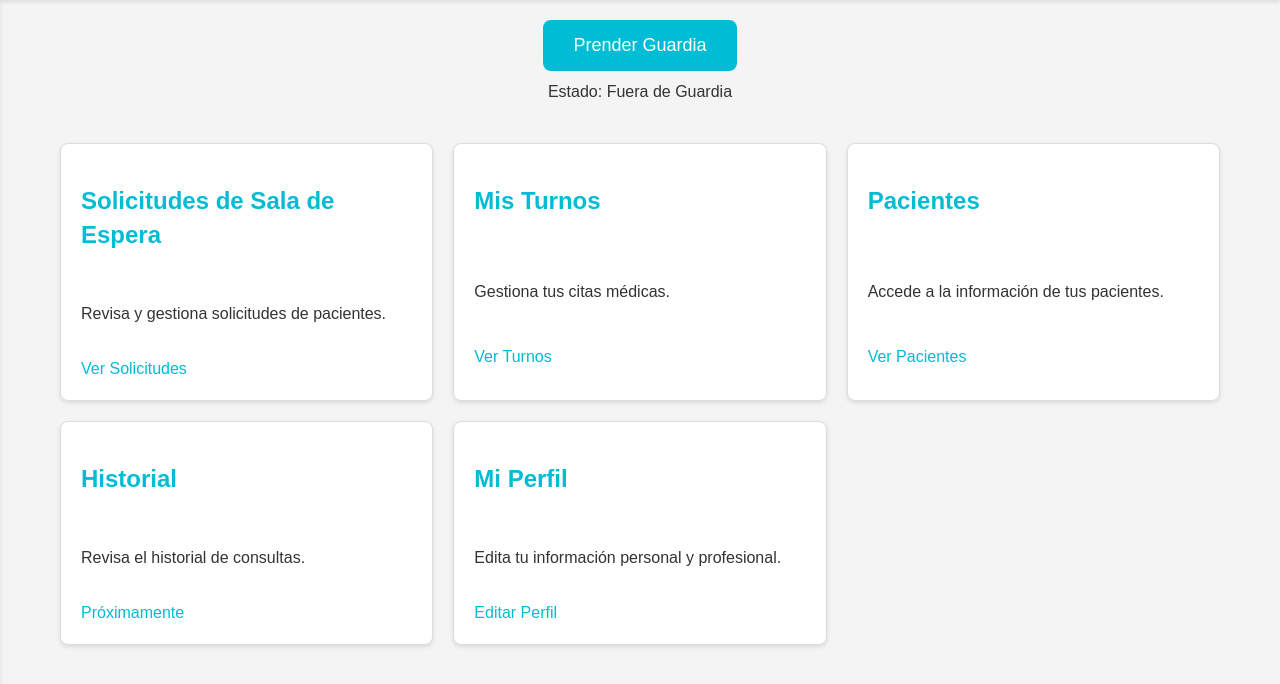
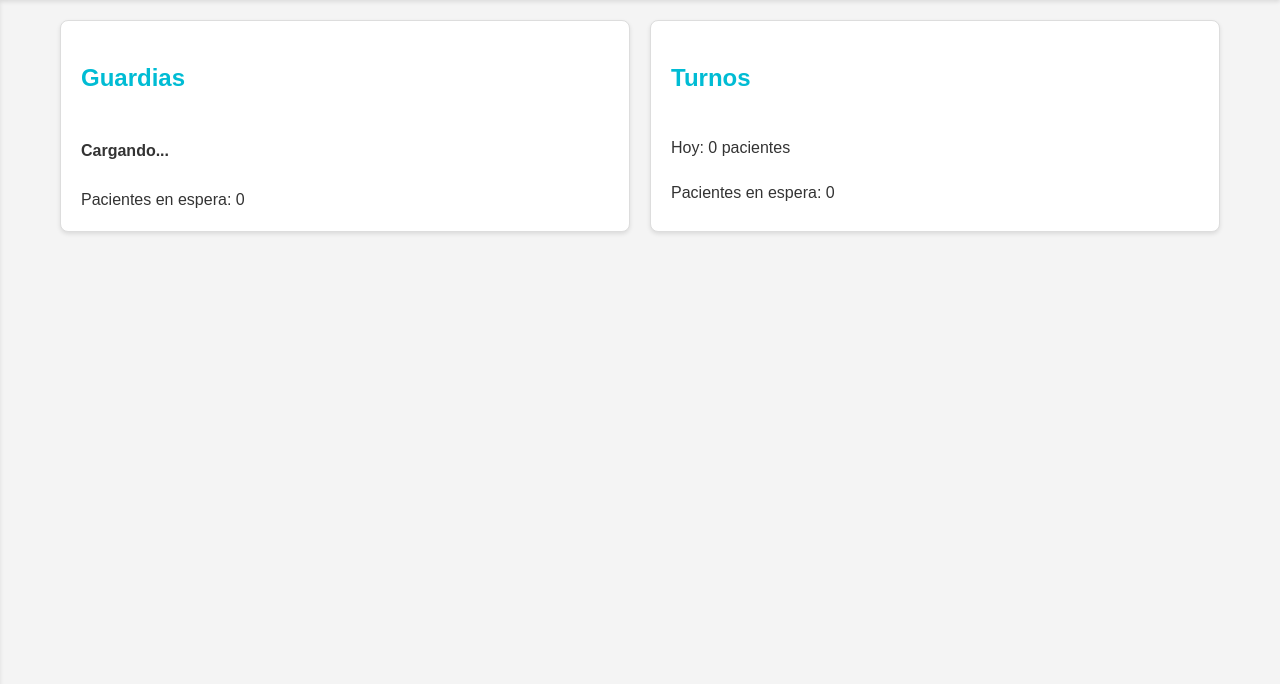
Before and after one commit to ejextr/telemedicina, a Flask app: template templates/doctor_dashboard.html in a window 1280 px wide. Shown: the part 85-769 px from the top of the page. Run offline with Flask 3, Linux system fonts and the light colour scheme; the template is opened without the code that fills it, so the values that code supplies are empty.

Commit message:
feat: Doctor dashboard refactor - 2 cards (Guardias/Turnos) with dynamic counts/info; shift toggle moved to Guardias view w/ end_time input & auto-off; enhanced menus; new APIs (waiting_count, shift_status, today_appointments); DB shift_end_time

```diff
--- a/flask_app.py
+++ b/flask_app.py
@@ -26,6 +26,7 @@ class User(UserMixin, db.Model):
     description = db.Column(db.Text, nullable=True)
     specialty = db.Column(db.String(100), nullable=True)  # Only for doctors
     on_shift = db.Column(db.Boolean, default=False)  # For doctors
+    shift_end_time = db.Column(db.DateTime, nullable=True)
 
 class Patient(db.Model):
     id = db.Column(db.Integer, primary_key=True)
@@ -128,6 +129,11 @@ def logout():
 @app.route('/dashboard')
 @login_required
 def dashboard():
+    now = datetime.utcnow()
+    if current_user.role == 'doctor' and current_user.on_shift and current_user.shift_end_time and current_user.shift_end_time < now:
+        current_user.on_shift = False
+        current_user.shift_end_time = None
+        db.session.commit()
     if current_user.role == 'doctor':
         return render_template('doctor_dashboard.html')
     return render_template('dashboard.html')
@@ -159,14 +165,29 @@ def api_login():
 @login_required
 def api_patients():
     patients = Patient.query.all()
+
 @app.route('/toggle_shift', methods=['POST'])
 @login_required
 def toggle_shift():
     if current_user.role != 'doctor':
         return jsonify({'error': 'Not a doctor'}), 403
-    current_user.on_shift = not current_user.on_shift
+    data = request.get_json() or {}
+    on = data.get('on', not current_user.on_shift)
+    end_time_str = data.get('end_time')
+    if on:
+        if not end_time_str:
+            return jsonify({'error': 'end_time required when turning on'}), 400
+        try:
+            end_time = datetime.fromisoformat(end_time_str.replace('Z', '+00:00'))
+            current_user.shift_end_time = end_time
+        except ValueError:
+            return jsonify({'error': 'Invalid end_time format (YYYY-MM-DDTHH:MM)'}), 400
+    else:
+        current_user.shift_end_time = None
+    current_user.on_shift = on
     db.session.commit()
-    return jsonify({'on_shift': current_user.on_shift})
+    end_str = current_user.shift_end_time.strftime('%H:%M') if current_user.shift_end_time else None
+    return jsonify({'on_shift': on, 'shift_end': end_str})
 
 @app.route('/guardias')
 @login_required
@@ -212,6 +233,10 @@ def waiting_requests():
     if current_user.role != 'doctor':
         return redirect(url_for('dashboard'))
     now = datetime.utcnow()
+    if current_user.on_shift and current_user.shift_end_time and current_user.shift_end_time < now:
+        current_user.on_shift = False
+        current_user.shift_end_time = None
+        db.session.commit()
     yesterday = now - timedelta(hours=24)
     active_requests = WaitingRoom.query.filter(WaitingRoom.doctor_id == current_user.id, WaitingRoom.status.in_(['pending', 'accepted', 'in_room'])).order_by(WaitingRoom.queue_order).all()
     today_consultations = WaitingRoom.query.filter(WaitingRoom.doctor_id == current_user.id, WaitingRoom.status == 'completed', WaitingRoom.end_time >= yesterday).order_by(WaitingRoom.end_time.desc()).all()
@@ -618,4 +643,9 @@ if __name__ == '__main__':
             db.session.commit()
         except:
             pass  # Column already exists
+        try:
+            db.session.execute(db.text('ALTER TABLE user ADD COLUMN shift_end_time DATETIME'))
+            db.session.commit()
+        except:
+            pass  # Column already exists
     app.run(debug=True)
--- a/init_db.py
+++ b/init_db.py
@@ -28,7 +28,8 @@ with app.app_context():
             name=user_data['name'],
             description=user_data['description'],
             specialty=user_data['specialty'],
-            on_shift=user_data['on_shift']
+            on_shift=user_data['on_shift'],
+            shift_end_time=None
         )
         db.session.add(user)
     db.session.commit()
--- a/templates/doctor_dashboard.html
+++ b/templates/doctor_dashboard.html
@@ -20,30 +20,6 @@
         .header h1 {
             color: var(--primary);
             margin: 0;
-        }
-        .shift-toggle {
-            text-align: center;
-            margin: 20px;
-        }
-        .shift-toggle button {
-            background-color: var(--primary);
-            color: white;
-            border: none;
-            padding: 15px 30px;
-            font-size: 18px;
-            border-radius: 8px;
-            cursor: pointer;
-            transition: background-color 0.3s;
-        }
-        .shift-toggle button.off {
-            background-color: var(--danger);
-        }
-        .shift-toggle button:hover {
-            opacity: 0.9;
-        }
-        .status {
-            font-size: 16px;
-            margin-top: 10px;
         }
         .doctor-grid {
             display: grid;
@@ -91,61 +67,46 @@
     <div class="header">
         <h1>Medic-App - Panel Médico</h1>
     </div>
-    <div class="shift-toggle">
-        <button id="shiftButton" onclick="toggleShift()">{% if current_user.on_shift %}Apagar Guardia{% else %}Prender Guardia{% endif %}</button>
-        <div class="status" id="status">Estado: {% if current_user.on_shift %}En Guardia{% else %}Fuera de Guardia{% endif %}</div>
-    </div>
     <div class="doctor-grid">
-        <div class="card">
-            <h2>Solicitudes de Sala de Espera</h2>
-            <p>Revisa y gestiona solicitudes de pacientes.</p>
-            <a href="{{ url_for('waiting_requests') }}">Ver Solicitudes</a>
+        <div class="card" style="cursor: pointer;" onclick="location.href='{{ url_for('waiting_requests') }}'">
+            <h2>Guardias</h2>
+            <div id="shift-status" style="font-weight: bold; margin: 10px 0;">Cargando...</div>
+            <div>Pacientes en espera: <span id="waiting-count">0</span></div>
         </div>
-        <div class="card">
-            <h2>Mis Turnos</h2>
-            <p>Gestiona tus citas médicas.</p>
-            <a href="{{ url_for('appointments') }}">Ver Turnos</a>
-        </div>
-        <div class="card">
-            <h2>Pacientes</h2>
-            <p>Accede a la información de tus pacientes.</p>
-            <a href="{{ url_for('patients') }}">Ver Pacientes</a>
-        </div>
-        <div class="card">
-            <h2>Historial</h2>
-            <p>Revisa el historial de consultas.</p>
-            <a href="#">Próximamente</a>
-        </div>
-        <div class="card">
-            <h2>Mi Perfil</h2>
-            <p>Edita tu información personal y profesional.</p>
-            <a href="{{ url_for('profile') }}">Editar Perfil</a>
+        <div class="card" style="cursor: pointer;" onclick="location.href='{{ url_for('appointments') }}'">
+            <h2>Turnos</h2>
+            <div>Hoy: <span id="today-count">0</span> pacientes</div>
+            <div>Pacientes en espera: <span id="waiting-count-turnos">0</span></div>
         </div>
     </div>
     <script>
         function toggleMenu() {
             document.getElementById('menu').classList.toggle('open');
         }
-        async function toggleShift() {
-            const response = await fetch('/toggle_shift', {
-                method: 'POST',
-                headers: {
-                    'Content-Type': 'application/json',
+        async function loadDoctorInfo() {
+            try {
+                const shiftRes = await fetch('/api/doctor/shift_status');
+                const shift = await shiftRes.json();
+                const statusEl = document.getElementById('shift-status');
+                if (shift.on_shift) {
+                    statusEl.innerHTML = `<span style="color: green;">ON</span> hasta ${shift.shift_end_display || 'N/A'}`;
+                } else {
+                    statusEl.innerHTML = `<span style="color: red;">OFF</span>`;
                 }
-            });
-            const data = await response.json();
-            const button = document.getElementById('shiftButton');
-            const status = document.getElementById('status');
-            if (data.on_shift) {
-                button.textContent = 'Apagar Guardia';
-                button.classList.remove('off');
-                status.textContent = 'Estado: En Guardia';
-            } else {
-                button.textContent = 'Prender Guardia';
-                button.classList.add('off');
-                status.textContent = 'Estado: Fuera de Guardia';
-            }
+            } catch(e) { console.error('Shift status error:', e); }
+            try {
+                const waitRes = await fetch('/api/doctor/waiting_count');
+                const wait = await waitRes.json();
+                document.getElementById('waiting-count').textContent = wait.pending;
+                document.getElementById('waiting-count-turnos').textContent = wait.pending;
+            } catch(e) { console.error('Waiting count error:', e); }
+            try {
+                const todayRes = await fetch('/api/doctor/today_appointments');
+                const today = await todayRes.json();
+                document.getElementById('today-count').textContent = today.today_count;
+            } catch(e) { console.error('Today appointments error:', e); }
         }
+        loadDoctorInfo();
     </script>
 </body>
 </html>
```
Also changed, not shown: templates/appointments.html (+26 -9 lines), templates/waiting_requests.html (+57 -0 lines).
